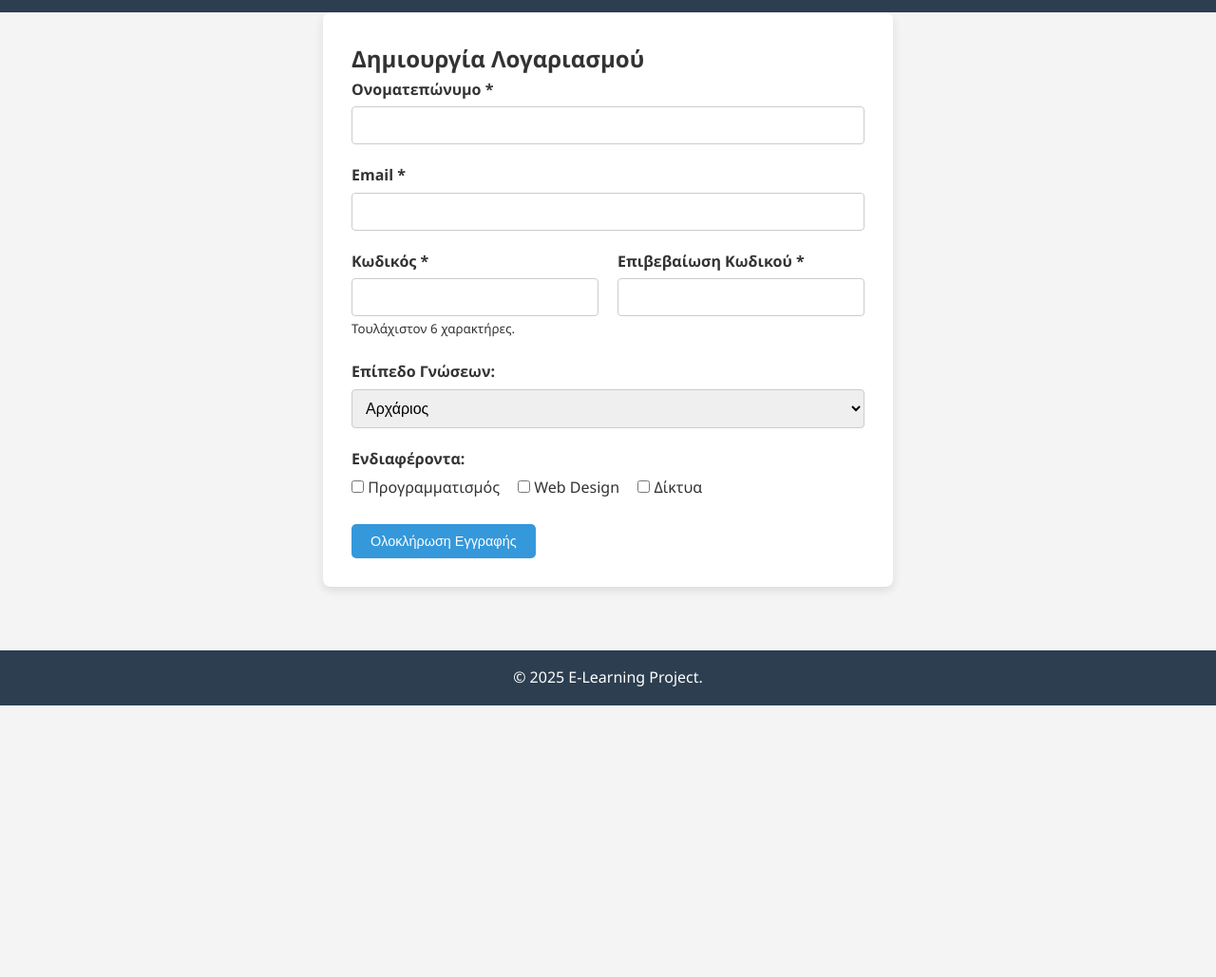
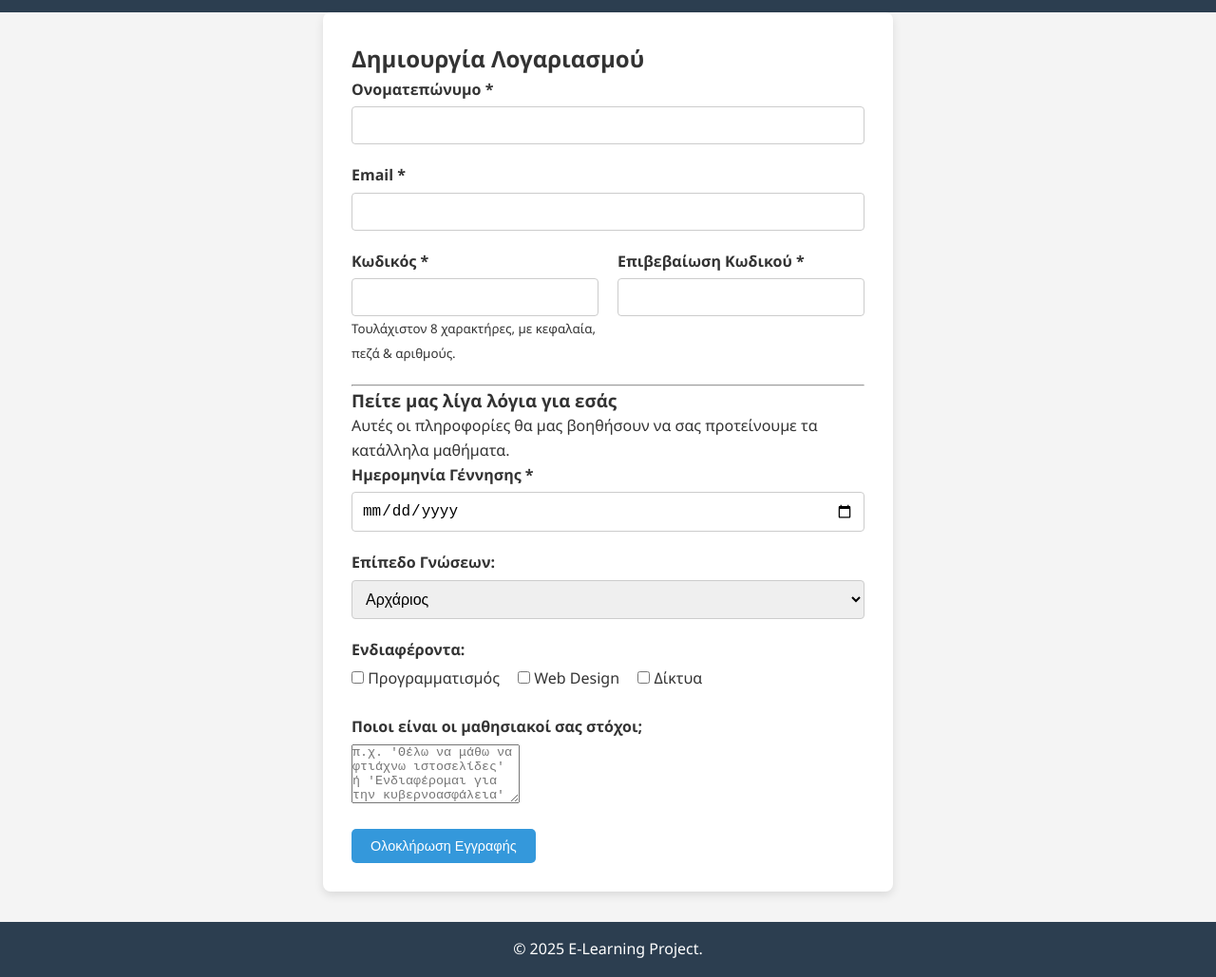
Before and after one commit to harabalos/e-learn, a plain HTML site: page part-a-frontend/register.html in a window 1280 px wide. Shown: the part 70-1099 px from the top of the page at 95% size. Before the commit the page ends 813 px from the top, so only its background shows below. Drawn offline with Linux system fonts and the light colour scheme.

Commit message:
changes to register.html

```diff
--- a/part-a-frontend/register.html
+++ b/part-a-frontend/register.html
@@ -52,13 +52,26 @@
                 <div class="form-row">
                     <div class="form-group">
                         <label for="password">Κωδικός *</label>
-                        <input type="password" id="password" name="password" required minlength="6">
-                        <small>Τουλάχιστον 6 χαρακτήρες.</small>
+                        <input type="password" id="password" name="password" required minlength="8" pattern="(?=.*\d)(?=.*[a-z])(?=.*[A-Z]).{8,}" title="Ο κωδικός πρέπει να περιέχει τουλάχιστον 8 χαρακτήρες, συμπεριλαμβανομένων κεφαλαίων, πεζών και αριθμών.">
+                        <small>Τουλάχιστον 8 χαρακτήρες, με κεφαλαία, πεζά & αριθμούς.</small>
+                        <span class="error-msg">Ο κωδικός δεν πληροί τις προϋποθέσεις.</span>
                     </div>
                     <div class="form-group">
                         <label for="confirm-password">Επιβεβαίωση Κωδικού *</label>
                         <input type="password" id="confirm-password" name="confirm-password" required>
                         <span class="error-msg">Οι κωδικοί δεν ταιριάζουν.</span>
+                    </div>
+                </div>
+
+                <hr>
+                <h3>Πείτε μας λίγα λόγια για εσάς</h3>
+                <p>Αυτές οι πληροφορίες θα μας βοηθήσουν να σας προτείνουμε τα κατάλληλα μαθήματα.</p>
+
+                <div class="form-row">
+                    <div class="form-group">
+                        <label for="dob">Ημερομηνία Γέννησης *</label>
+                        <input type="date" id="dob" name="dob" required>
+                        <span class="error-msg">Η ημερομηνία γέννησης είναι υποχρεωτική.</span>
                     </div>
                 </div>
 
@@ -80,6 +93,12 @@
                     </div>
                 </div>
 
+                <div class="form-group">
+                    <label for="goals">Ποιοι είναι οι μαθησιακοί σας στόχοι;</label>
+                    <textarea id="goals" name="goals" rows="4" placeholder="π.χ. 'Θέλω να μάθω να φτιάχνω ιστοσελίδες' ή 'Ενδιαφέρομαι για την κυβερνοασφάλεια'"></textarea>
+                </div>
+
+
                 <button type="submit" class="btn btn-large">Ολοκλήρωση Εγγραφής</button>
             </form>
         </section>
```
